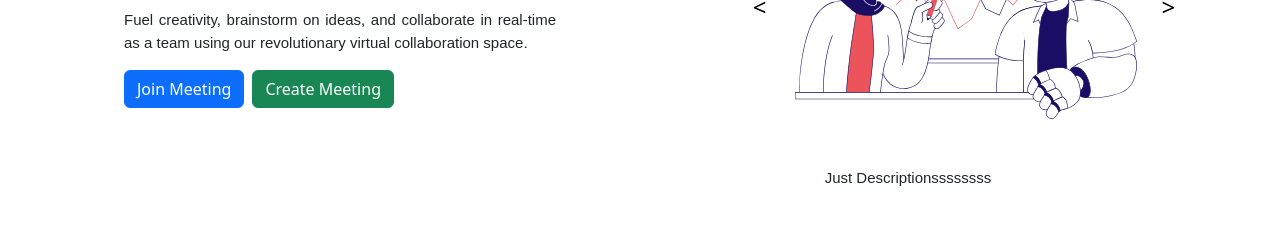
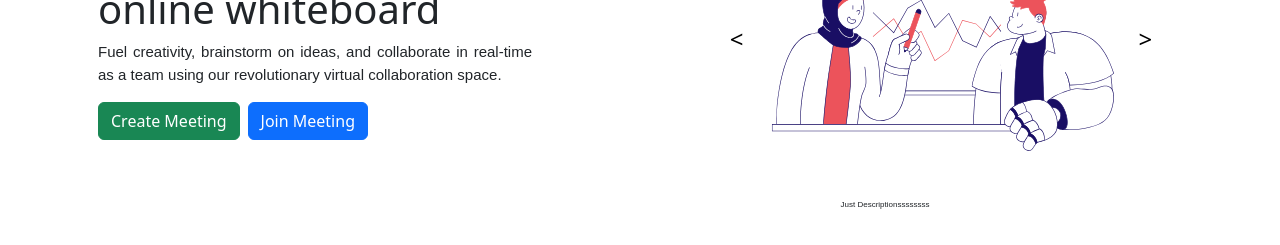
Before and after one commit to oluwakayodemike/Collab, a React (Vite) app in the folder FRONTEND/client/: page / in a window 1280 px wide. Shown: the part 287-532 px from the top of the page. Built offline with nearby package versions, Linux system fonts and the light colour scheme.

Commit message:
feat: changed the padding

```diff
--- a/FRONTEND/client/src/components/Home/Home.css
+++ b/FRONTEND/client/src/components/Home/Home.css
@@ -1,6 +1,6 @@
 body {
-    padding-top: 4rem;
-    padding-left: 5rem;
+    padding-top: 6rem;
+    padding-left: 2rem;
 }
 
 .col-md-6 h1 {
@@ -33,5 +33,5 @@ body {
 .description-text p {
     text-align: center;
     margin-top: 10px;
-    font-size: 15px;
+    font-size: 8px;
 }
--- a/FRONTEND/client/src/components/Home/Home.jsx
+++ b/FRONTEND/client/src/components/Home/Home.jsx
@@ -25,8 +25,9 @@ const Home = () => {
                 Fuel creativity, brainstorm on ideas, and collaborate in real-time as a team using our revolutionary virtual collaboration space.
               </p>
               <div className="d-flex">
+                <button className="btn btn-success">Create Meeting</button>
                 <button className="btn btn-primary mr-2">Join Meeting</button>
-                <button className="btn btn-success">Create Meeting</button>
+
               </div>
             </div>
             <div className="col-md-6 description-text">
```
